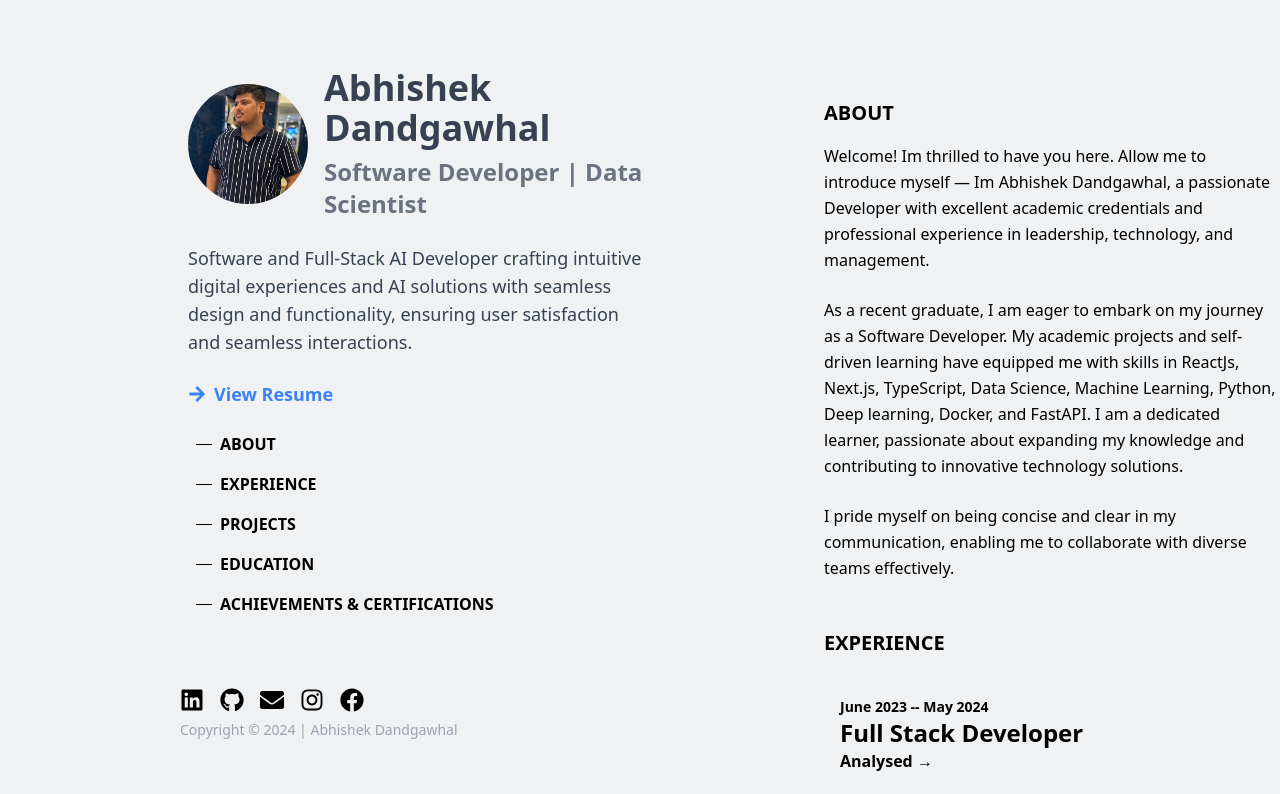
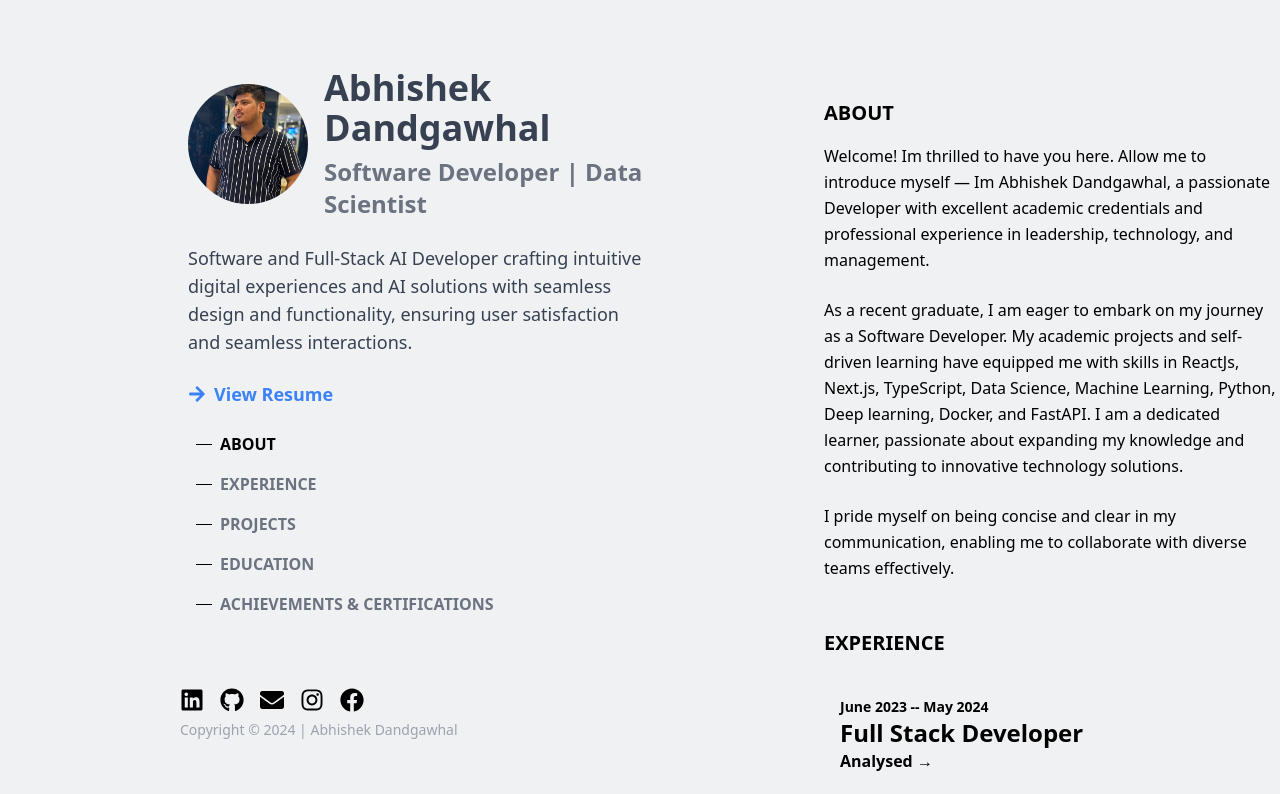
Before and after one commit to ABHI080201/Portfolio-website, a Next.js app: page / in a window 1280 px wide. Shown: the top 794 px of the page. Built offline with nearby package versions, Linux system fonts and the light colour scheme.

Commit message:
add extra functions in it

```diff
--- /dev/null
+++ b/pages/components/Achive.tsx
@@ -0,0 +1,58 @@
+import React from "react";
+
+const achievements = [
+  {
+    year: "2021",
+    title: "Python Intermediate Certificate from CISCO Certification",
+  },
+  {
+    year: "2021",
+    title: "AWS [Amazon Web Services] Cloud Practitioner Certification",
+  },
+  {
+    year: "2022",
+    title:
+      "Getting rated 3-Star Coder on CodeChef Competitive Programming Platform",
+  },
+  {
+    year: "2022",
+    title: "Secured Global Rank 144 in CodeChef Contest",
+  },
+  {
+    year: "2022",
+    title: "Machine Learning Expert certification",
+  },
+  {
+    year: "2023",
+    title:
+      "Published Research Paper on Emergency Healthcare Services Management System",
+  },
+  {
+    year: "2024",
+    title: "Solved 450+ questions on LeetCode",
+  },
+];
+
+const Achieve: React.FC = () => {
+  return (
+    <div className="text-white p-6 lg:w-[500px] lg:ml-[+500px]">
+      <h2 className="text-xl font-bold mb-4 text-black">
+        ACHIEVEMENTS & CERTIFICATIONS
+      </h2>
+      <ul className="list-none space-y-4 hover:bg-blue-100">
+        {achievements.map((achievement, index) => (
+          <li key={index} className="flex items-start">
+            <span className="font-bold w-24 text-black flex-shrink-0">
+              {achievement.year}
+            </span>
+            <span className="text-md  text-black ml-3">
+              {achievement.title}
+            </span>
+          </li>
+        ))}
+      </ul>
+    </div>
+  );
+};
+
+export default Achieve;
--- a/pages/components/SidebarMenu.tsx
+++ b/pages/components/SidebarMenu.tsx
@@ -1,26 +1,61 @@
-// SidebarMenu.tsx
-import React from "react";
+import React, { useState, useEffect } from "react";
 import Link from "next/link"; // Importing Link from Next.js
-import AboutUs from "./Aboutus";
-import Experience from "./Experience";
-import Project from "./Project";
 
 const SidebarMenu: React.FC = () => {
+  const [activeSection, setActiveSection] = useState<string>("");
+
   const menuItems = [
-    { name: "ABOUT", href: { AboutUs } },
-    { name: "EXPERIENCE", href: { Experience } },
-    { name: "PROJECTS", href: { Project } },
+    { name: "ABOUT", href: "#aboutus" },
+    { name: "EXPERIENCE", href: "#experience" },
+    { name: "PROJECTS", href: "#projects" },
     { name: "EDUCATION", href: "#education" },
     { name: "ACHIEVEMENTS & CERTIFICATIONS", href: "#achievements" },
   ];
+
+  useEffect(() => {
+    const sections = menuItems.map((item) => document.querySelector(item.href));
+
+    const observer = new IntersectionObserver(
+      (entries) => {
+        entries.forEach((entry) => {
+          if (entry.isIntersecting) {
+            setActiveSection(entry.target.id);
+          }
+        });
+      },
+      { threshold: 0.4 } // Adjust the threshold as needed
+    );
+
+    sections.forEach((section) => {
+      if (section) observer.observe(section);
+    });
+
+    return () => {
+      sections.forEach((section) => {
+        if (section) observer.unobserve(section);
+      });
+    };
+  }, [menuItems]);
 
   return (
     <div className="flex flex-col p-4 items-start text-black">
       {menuItems.map((item) => (
         <Link key={item.name} href={item.href}>
-          <span className="group flex items-center mb-4 text-md font-semibold transition-all duration-300 hover:text-black cursor-pointer">
+          <span
+            className={`group flex items-center mb-4 text-md font-semibold transition-all duration-300 hover:text-black cursor-pointer ${
+              activeSection === item.href.slice(1)
+                ? "text-black"
+                : "text-gray-500"
+            }`}
+          >
             {/* Line Animation */}
-            <span className="block h-px w-4 bg-black transition-all duration-300 group-hover:w-12"></span>
+            <span
+              className={`block h-px w-4 bg-black transition-all duration-300 ${
+                activeSection === item.href.slice(1)
+                  ? "w-12"
+                  : "group-hover:w-12"
+              }`}
+            ></span>
             {/* Menu Item Text */}
             <span className="ml-2">{item.name}</span>
           </span>
--- /dev/null
+++ b/pages/components/Torch.tsx
@@ -0,0 +1,45 @@
+import React, { useEffect, useState } from "react";
+
+const TorchLightCursor: React.FC = () => {
+  const [position, setPosition] = useState({ x: 0, y: 0 });
+  const [isMounted, setIsMounted] = useState(false);
+
+  useEffect(() => {
+    const handleMouseMove = (e: MouseEvent) => {
+      setPosition({ x: e.clientX, y: e.clientY });
+    };
+
+    window.addEventListener("mousemove", handleMouseMove);
+
+    // Trigger animation only after component mounts
+    setIsMounted(true);
+
+    return () => {
+      window.removeEventListener("mousemove", handleMouseMove);
+    };
+  }, []);
+
+  if (!isMounted) {
+    return null; // Avoid rendering until fully mounted
+  }
+
+  return (
+    <div className="fixed top-0 left-0 w-full h-full pointer-events-none z-50">
+      <div
+        className="absolute rounded-full pointer-events-none"
+        style={{
+          width: "500px",
+          height: "500px",
+          left: position.x - 250,
+          top: position.y - 250,
+          background:
+            "radial-gradient(circle, rgba(255, 255, 255, 0.7) 10%, rgba(24, 41, 77, 0.85) 70%, rgba(0, 0, 0, 0.95) 90%)",
+          mixBlendMode: "screen",
+          transition: "transform 0.05s ease-out", // Smooth transition for better effect
+        }}
+      />
+    </div>
+  );
+};
+
+export default TorchLightCursor;
--- a/pages/index.tsx
+++ b/pages/index.tsx
@@ -1,27 +1,78 @@
-import Image from "next/image";
-import { Inter } from "next/font/google";
+// import React from "react";
+// import ProfileCard from "./components/Imageinfo";
+// import AboutUs from "./components/Aboutus";
+// import Experience from "./components/Experience";
+// import Project from "./components/Project";
+// import Education from "./components/Education";
+// import Achieve from "./components/Achive";
+
+// const Home = () => {
+//   return (
+//     <div className="flex flex-col lg:flex-row">
+//       <div className="bg-[#eff1f3] w-full lg:w-[300px] relative">
+//         <div className="lg:sticky lg:top-0">
+//           <ProfileCard />
+//         </div>
+//       </div>
+//       <div className="bg-[#eff1f3] w-full lg:flex flex-col">
+//         <section id="aboutus">
+//           <AboutUs />
+//         </section>
+//         <section id="experience">
+//           <Experience />
+//         </section>
+//         <section id="projects">
+//           <Project />
+//         </section>
+//         <section id="education">
+//           <Education />
+//         </section>
+//         <section id="achievements">
+//           <Achieve />
+//         </section>
+//       </div>
+//     </div>
+//   );
+// };
+
+// export default Home;
+import React from "react";
 import ProfileCard from "./components/Imageinfo";
 import AboutUs from "./components/Aboutus";
 import Experience from "./components/Experience";
 import Project from "./components/Project";
 import Education from "./components/Education";
+import Achieve from "./components/Achive";
+import TorchLightCursor from "./components/Torch";
+// Import the TorchLightCursor component
 
-const inter = Inter({ subsets: ["latin"] });
-
-export default function Home() {
+const Home = () => {
   return (
-    <div className="flex flex-col lg:flex-row">
+    <div className="flex flex-col lg:flex-row z-10 relative">
       <div className="bg-[#eff1f3] w-full lg:w-[300px] relative">
         <div className="lg:sticky lg:top-0">
           <ProfileCard />
         </div>
       </div>
       <div className="bg-[#eff1f3] w-full lg:flex flex-col">
-        <AboutUs />
-        <Experience />
-        <Project />
-        <Education />
+        <section id="aboutus">
+          <AboutUs />
+        </section>
+        <section id="experience">
+          <Experience />
+        </section>
+        <section id="projects">
+          <Project />
+        </section>
+        <section id="education">
+          <Education />
+        </section>
+        <section id="achievements">
+          <Achieve />
+        </section>
       </div>
     </div>
   );
-}
+};
+
+export default Home;
```
